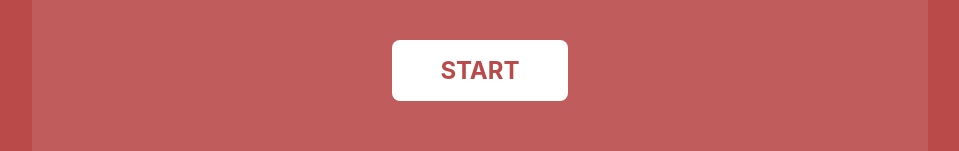
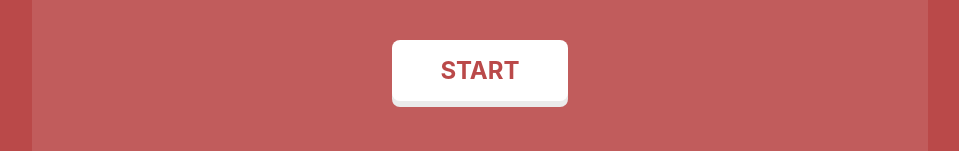
Before and after one commit to felprangel/pomodoro, a Next.js app: page / in a window 1280 px wide. Shown: the part 406-557 px from the top of the page, without its empty margins (160-1119 px from the left). Built offline with nearby package versions, Linux system fonts and the light colour scheme.

Commit message:
adiciona sombra

```diff
--- a/src/components/Button/index.tsx
+++ b/src/components/Button/index.tsx
@@ -13,6 +13,7 @@ const PomodoroButton = styled.button`
   font-size: 1.5rem;
   border: none;
   border-radius: 0.5rem;
+  box-shadow: var(--white-shadow) 0px 6px 0px;
 
   &:hover {
     filter: brightness(0.9);
```
